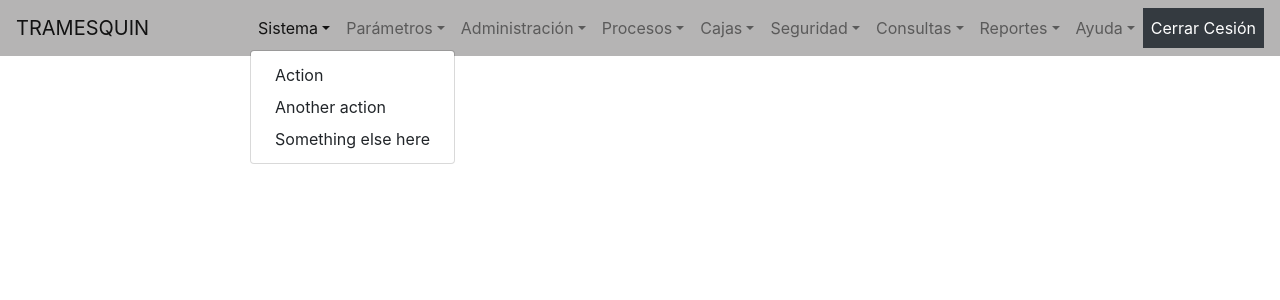
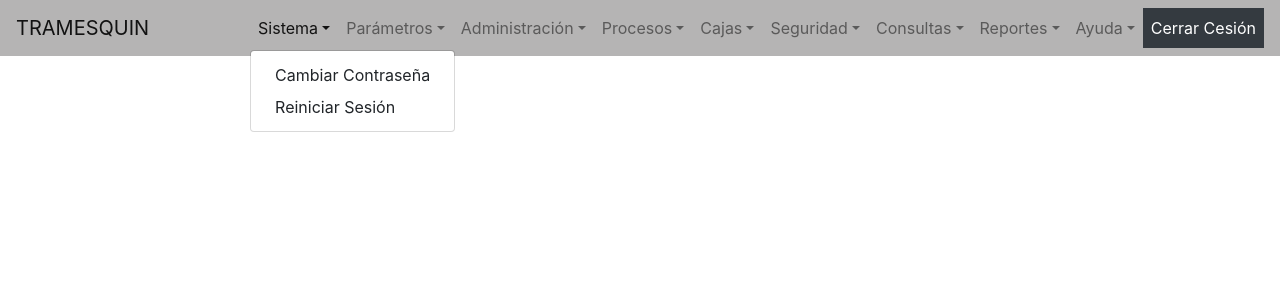
Before and after one commit to robq97/tramsa, a React (Create React App) app: page / in a window 1280 px wide. Both pictures are taken after a click on the link "Sistema". Shown: the top 300 px of the page. Built offline with nearby package versions, Linux system fonts and the light colour scheme.

Commit message:
Added Navbar dropdown options & removed unnecessary code

```diff
--- a/src/App.css
+++ b/src/App.css
@@ -1,38 +1,3 @@
 .App {
   text-align: center;
 }
-
-.App-logo {
-  height: 40vmin;
-  pointer-events: none;
-}
-
-@media (prefers-reduced-motion: no-preference) {
-  .App-logo {
-    animation: App-logo-spin infinite 20s linear;
-  }
-}
-
-.App-header {
-  background-color: #282c34;
-  min-height: 100vh;
-  display: flex;
-  flex-direction: column;
-  align-items: center;
-  justify-content: center;
-  font-size: calc(10px + 2vmin);
-  color: white;
-}
-
-.App-link {
-  color: #61dafb;
-}
-
-@keyframes App-logo-spin {
-  from {
-    transform: rotate(0deg);
-  }
-  to {
-    transform: rotate(360deg);
-  }
-}
--- a/src/App.js
+++ b/src/App.js
@@ -1,11 +1,11 @@
 import React from 'react';
 import './App.css';
-import Navbar from './components/navbar/navbar';
+import Navbar from './components/navbar/Navbar';
 
 function App() {
   return (
     <div className="App">
-      <Navbar></Navbar>
+      <Navbar />
     </div>
   );
 }
--- a/src/components/navbar/navbar.js
+++ b/src/components/navbar/navbar.js
@@ -4,7 +4,7 @@ class Navbar extends Component {
 
     render() {
         return (
-            <nav class="navbar navbar-expand-lg navbar-light" style={{ backgroundColor: "#B5B4B4"}}>
+            <nav class="navbar navbar-expand-lg navbar-light" style={{ backgroundColor: "#B5B4B4" }}>
                 <a class="navbar-brand" href="#">TRAMESQUIN</a>
                 <button class="navbar-toggler" type="button" data-toggle="collapse" data-target="#navbarNavDropdown" aria-controls="navbarNavDropdown" aria-expanded="false" aria-label="Toggle navigation">
                     <span class="navbar-toggler-icon"></span>
@@ -16,9 +16,8 @@ class Navbar extends Component {
                                 Sistema
                             </a>
                             <div class="dropdown-menu" aria-labelledby="navbarDropdownMenuLink">
-                                <a class="dropdown-item" href="#">Action</a>
-                                <a class="dropdown-item" href="#">Another action</a>
-                                <a class="dropdown-item" href="#">Something else here</a>
+                                <a class="dropdown-item" href="#">Cambiar Contraseña</a>
+                                <a class="dropdown-item" href="#">Reiniciar Sesión</a>
                             </div>
                         </li>
                         <li class="nav-item dropdown">
@@ -26,9 +25,9 @@ class Navbar extends Component {
                                 Par&aacute;metros
                             </a>
                             <div class="dropdown-menu" aria-labelledby="navbarDropdownMenuLink">
-                                <a class="dropdown-item" href="#">Action</a>
-                                <a class="dropdown-item" href="#">Another action</a>
-                                <a class="dropdown-item" href="#">Something else here</a>
+                                <a class="dropdown-item" href="#">Parámetros Generales</a>
+                                <a class="dropdown-item" href="#">Consecutivos</a>
+                                <a class="dropdown-item" href="#">Idioma</a>
                             </div>
                         </li>
                         <li class="nav-item dropdown">
@@ -36,9 +35,12 @@ class Navbar extends Component {
                                 Administraci&oacute;n
                             </a>
                             <div class="dropdown-menu" aria-labelledby="navbarDropdownMenuLink">
-                                <a class="dropdown-item" href="#">Action</a>
-                                <a class="dropdown-item" href="#">Another action</a>
-                                <a class="dropdown-item" href="#">Something else here</a>
+                                <a class="dropdown-item" href="#">Tipo Materia Prima</a>
+                                <a class="dropdown-item" href="#">Bodegas</a>
+                                <a class="dropdown-item" href="#">Camiones</a>
+                                <a class="dropdown-item" href="#">Productos</a>
+                                <a class="dropdown-item" href="#">Empresas/Clientes</a>
+                                <a class="dropdown-item" href="#">Provedores</a>
                             </div>
                         </li>
                         <li class="nav-item dropdown">
@@ -46,9 +48,11 @@ class Navbar extends Component {
                                 Procesos
                             </a>
                             <div class="dropdown-menu" aria-labelledby="navbarDropdownMenuLink">
-                                <a class="dropdown-item" href="#">Action</a>
-                                <a class="dropdown-item" href="#">Another action</a>
-                                <a class="dropdown-item" href="#">Something else here</a>
+                                <a class="dropdown-item" href="#">Crear Pedido Materias</a>
+                                <a class="dropdown-item" href="#">Comprobar Orden de Pedido</a>
+                                <a class="dropdown-item" href="#">Entrada de Inventario</a>
+                                <a class="dropdown-item" href="#">Producción en Lote</a>
+                                <a class="dropdown-item" href="#">Punto de Venta</a>
                             </div>
                         </li>
                         <li class="nav-item dropdown">
@@ -56,9 +60,11 @@ class Navbar extends Component {
                                 Cajas
                             </a>
                             <div class="dropdown-menu" aria-labelledby="navbarDropdownMenuLink">
-                                <a class="dropdown-item" href="#">Action</a>
-                                <a class="dropdown-item" href="#">Another action</a>
-                                <a class="dropdown-item" href="#">Something else here</a>
+                                <a class="dropdown-item" href="#">Apertura Cajas</a>
+                                <a class="dropdown-item" href="#">Arqueo Cajas</a>
+                                <a class="dropdown-item" href="#">Pases Dinero</a>
+                                <a class="dropdown-item" href="#">Exportar Facturas XML</a>
+                                <a class="dropdown-item" href="#">Cierre Caja</a>
                             </div>
                         </li>
                         <li class="nav-item dropdown">
@@ -66,9 +72,9 @@ class Navbar extends Component {
                                 Seguridad
                             </a>
                             <div class="dropdown-menu" aria-labelledby="navbarDropdownMenuLink">
-                                <a class="dropdown-item" href="#">Action</a>
-                                <a class="dropdown-item" href="#">Another action</a>
-                                <a class="dropdown-item" href="#">Something else here</a>
+                                <a class="dropdown-item" href="#">Eventos</a>
+                                <a class="dropdown-item" href="#">Roles</a>
+                                <a class="dropdown-item" href="#">Usuarios</a>
                             </div>
                         </li>
                         <li class="nav-item dropdown">
@@ -76,9 +82,10 @@ class Navbar extends Component {
                                 Consultas
                             </a>
                             <div class="dropdown-menu" aria-labelledby="navbarDropdownMenuLink">
-                                <a class="dropdown-item" href="#">Action</a>
-                                <a class="dropdown-item" href="#">Another action</a>
-                                <a class="dropdown-item" href="#">Something else here</a>
+                                <a class="dropdown-item" href="#">Bitácora</a>
+                                <a class="dropdown-item" href="#">Clientes</a>
+                                <a class="dropdown-item" href="#">Pedidos Pendientes</a>
+                                <a class="dropdown-item" href="#">Facturas</a>
                             </div>
                         </li>
                         <li class="nav-item dropdown">
@@ -86,9 +93,10 @@ class Navbar extends Component {
                                 Reportes
                             </a>
                             <div class="dropdown-menu" aria-labelledby="navbarDropdownMenuLink">
-                                <a class="dropdown-item" href="#">Action</a>
-                                <a class="dropdown-item" href="#">Another action</a>
-                                <a class="dropdown-item" href="#">Something else here</a>
+                                <a class="dropdown-item" href="#">Productos</a>
+                                <a class="dropdown-item" href="#">Clientes</a>
+                                <a class="dropdown-item" href="#">Inventarios</a>
+                                <a class="dropdown-item" href="#">Ventas</a>
                             </div>
                         </li>
                         <li class="nav-item dropdown">
@@ -96,9 +104,8 @@ class Navbar extends Component {
                                 Ayuda
                             </a>
                             <div class="dropdown-menu" aria-labelledby="navbarDropdownMenuLink">
-                                <a class="dropdown-item" href="#">Action</a>
-                                <a class="dropdown-item" href="#">Another action</a>
-                                <a class="dropdown-item" href="#">Something else here</a>
+                                <a class="dropdown-item" href="#">Acerca de</a>
+                                <a class="dropdown-item" href="#">Ayuda</a>
                             </div>
                         </li>
                         <li class="nav-item bg-dark">
```
Also changed, not shown: src/logo.svg (deleted).
